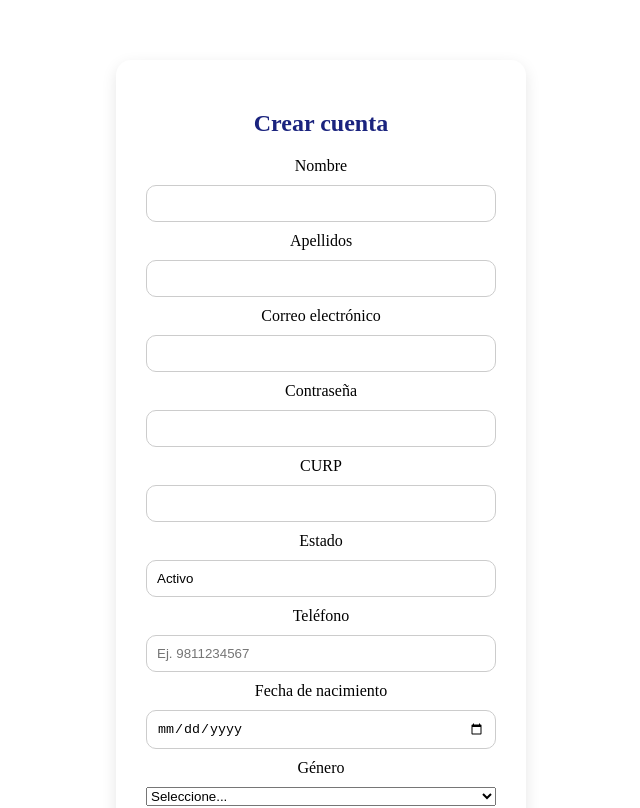
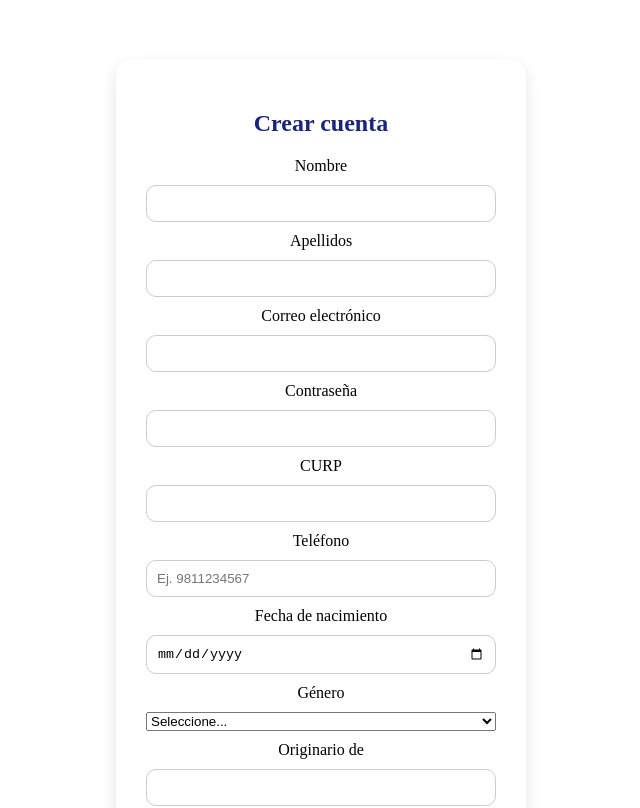
Before and after one commit to CanulJ/QRSalud, an Angular app: page /registro in a window 1280 px wide. Shown: the top 808 px of the page, without its empty margins (319-959 px from the left). Built offline with nearby package versions, Linux system fonts and the light colour scheme.

Commit message:
Edicion de usuarios2

```diff
--- a/src/app/Pages/registro/registro.html
+++ b/src/app/Pages/registro/registro.html
@@ -21,10 +21,6 @@
     <!-- CURP -->
     <label>CURP</label>
     <input type="text" [(ngModel)]="nuevoUsuario.curp" name="curp" maxlength="18">
-
-    <!-- Estado -->
-    <label>Estado</label>
-    <input type="text" [(ngModel)]="nuevoUsuario.estado" name="estado">
 
     <!-- Teléfono -->
     <label>Teléfono</label>
--- a/src/app/Pages/registro/registro.ts
+++ b/src/app/Pages/registro/registro.ts
@@ -55,16 +55,17 @@ export class Registro {
   nombre: u.nombre,
   apellidos: u.apellidos,
   correo: u.correo,
-      password: u.password_hash,                  // lo que la API espera
+  password: u.password_hash,
   curp: u.curp,
-      estado: u.estado || 'Activo',
-      rolid: u.rolid ?? 2,                        // valor por defecto
+  rolid: u.rolid ?? 2,             // valor por defecto (usuario normal)
+  estado: 'Activo',                // valor por defecto
   telefono: u.telefono,
   genero: u.genero,
   originario: u.originario,
   fecha_creacion: fechaCreacion.toISOString().split('T')[0],
-      fechanacimiento: fechaNacimiento.toISOString().split('T')[0], // nombre correcto para la DB
+  fechanacimiento: fechaNacimiento.toISOString().split('T')[0],
 };
+
 
     console.log('Datos a enviar al backend:', usuarioParaEnviar);
 
```
Lines whose indentation alone changed are shown as unchanged.
